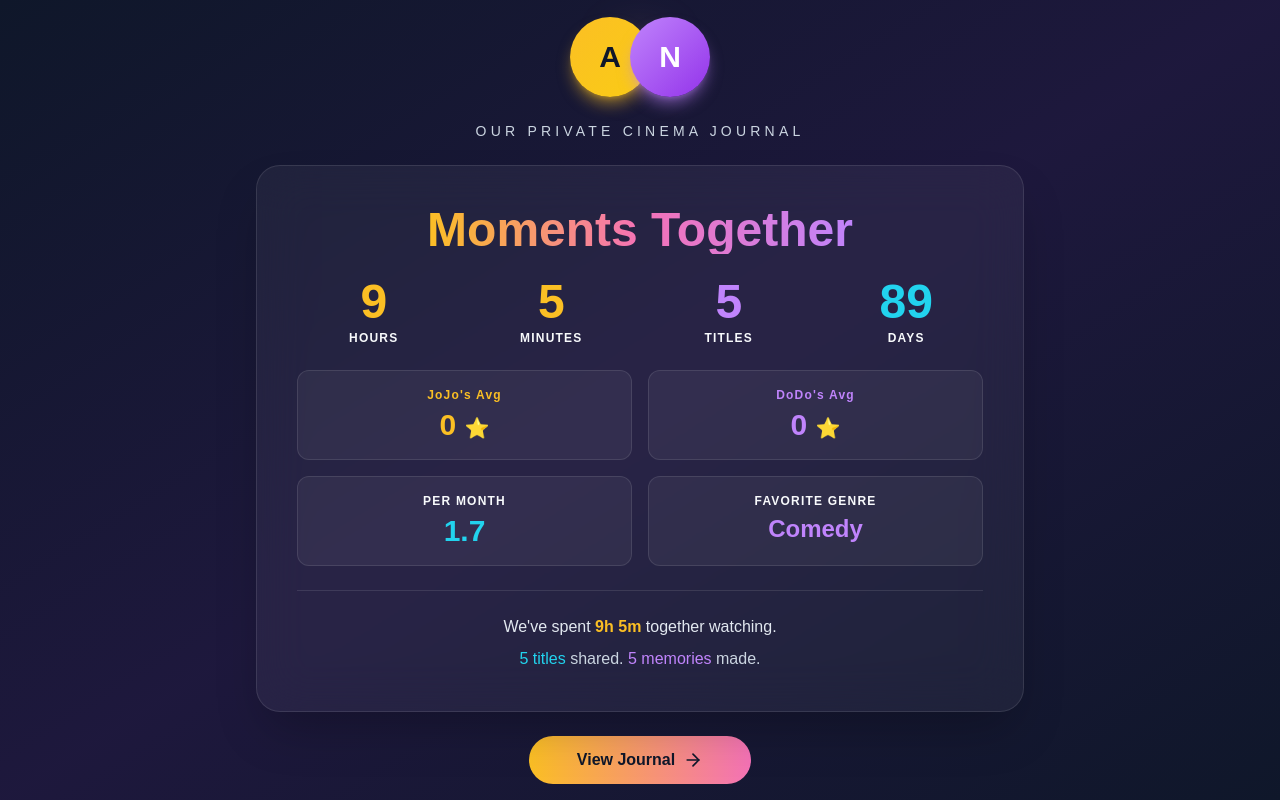
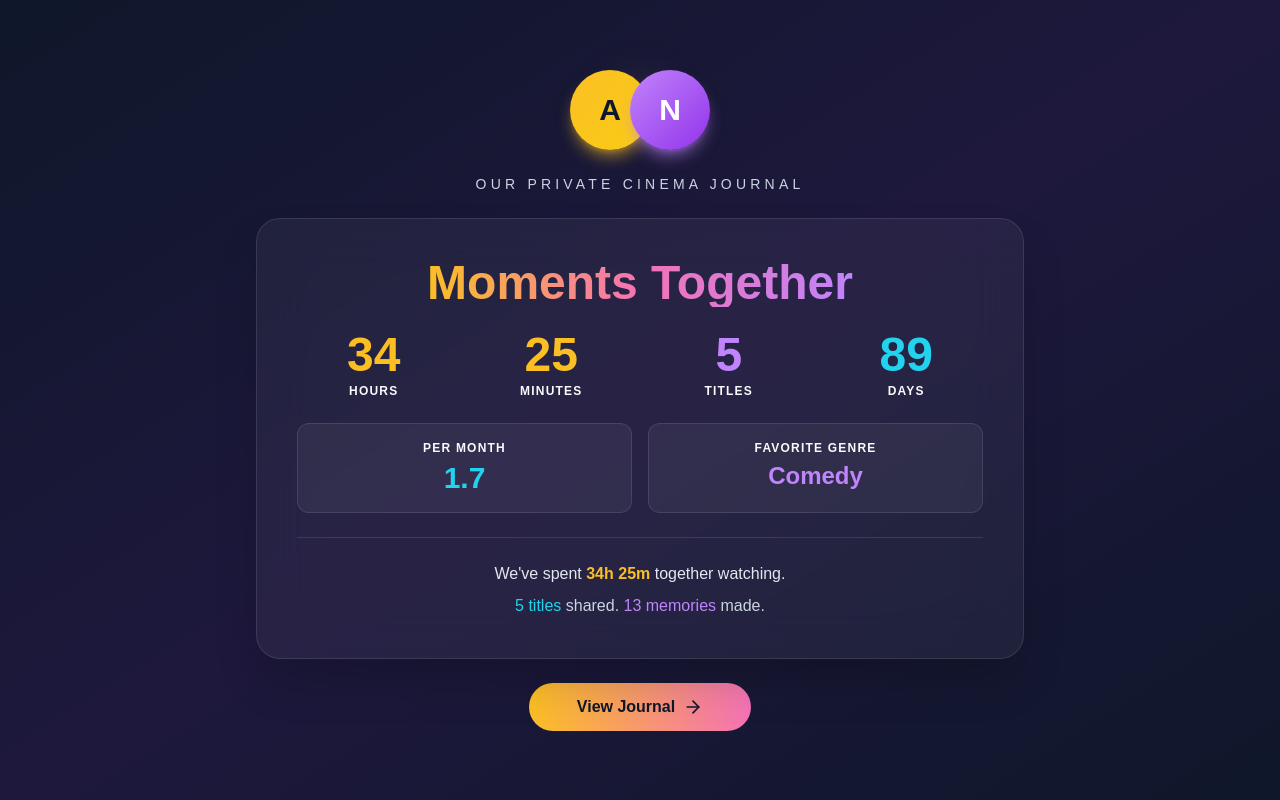
Before and after one commit to hakunnna2/movie-night, a React (Vite) app: page / in a window 1280 px wide. Built offline with nearby package versions, Linux system fonts and the light colour scheme; a web font is replaced by a local one.

Commit message:
Refactor: remove rating stats and update watched count to include individual episodes

```diff
--- a/views/IntroPage.tsx
+++ b/views/IntroPage.tsx
@@ -84,18 +84,16 @@ export const IntroPage = ({ entries, onContinue, selectedUser, onSelectUser }: I
     const watched = entries.filter(e => e.status === 'watched');
 
     let totalMinutes = 0;
-    let totalRating = 0;
-    let totalJojoRating = 0;
-    let totalDodoRating = 0;
-    let ratedCount = 0;
-    let dualRatedCount = 0;
     const genreMap: Record<string, number> = {};
     let watchedTvEpisodeCount = 0;
     let earliestDate = new Date();
     let latestDate = new Date('2000-01-01');
 
-    watched.forEach(entry => {
-      if (entry.type === 'movie' && entry.duration) {
+    // Also count episodes from "upcoming" shows that are marked as "watched"
+    const allEntries = entries;
+
+    allEntries.forEach(entry => {
+      if (entry.status === 'watched' && entry.type === 'movie' && entry.duration) {
         totalMinutes += parseMovieMinutes(entry.duration);
       }
 
@@ -108,7 +106,7 @@ export const IntroPage = ({ entries, onContinue, selectedUser, onSelectUser }: I
           ).length;
         }
 
-        if (watchedEpisodes === 0) {
+        if (watchedEpisodes === 0 && entry.status === 'watched') {
           const fromEpisodes = entry.episodes?.length || 0;
           const fromVideos = entry.videos?.length || 0;
           const fromDuration = getEpisodeCountFromDuration(entry.duration);
@@ -119,17 +117,7 @@ export const IntroPage = ({ entries, onContinue, selectedUser, onSelectUser }: I
         totalMinutes += watchedEpisodes * entry.episodeRuntimeMinutes;
       }
 
-      if (entry.ratings) {
-        const jojoRating = typeof entry.ratings.jojo === 'number' ? entry.ratings.jojo : 0;
-        const dodoRating = typeof entry.ratings.dodo === 'number' ? entry.ratings.dodo : 0;
-        totalJojoRating += jojoRating;
-        totalDodoRating += dodoRating;
-        dualRatedCount++;
-      } else if (entry.rating) {
-        totalRating += entry.rating;
-        ratedCount++;
-      }
-
+      if (entry.status === 'watched') {
         entry.genres?.forEach(genre => {
           genreMap[genre] = (genreMap[genre] || 0) + 1;
         });
@@ -138,22 +126,19 @@ export const IntroPage = ({ entries, onContinue, selectedUser, onSelectUser }: I
         const entryDate = new Date(entry.date);
         if (entryDate < earliestDate) earliestDate = entryDate;
         if (entryDate > latestDate) latestDate = entryDate;
+      }
     });
 
     const hours = Math.floor(totalMinutes / 60);
     const minutes = totalMinutes % 60;
-    const avgRating = ratedCount > 0 ? (totalRating / ratedCount).toFixed(1) : (dualRatedCount > 0 ? ((totalJojoRating + totalDodoRating) / (dualRatedCount * 2)).toFixed(1) : '0');
-    const avgJojoRating = dualRatedCount > 0 ? (totalJojoRating / dualRatedCount).toFixed(1) : '0';
-    const avgDodoRating = dualRatedCount > 0 ? (totalDodoRating / dualRatedCount).toFixed(1) : '0';
     const days = watched.length > 0 ? Math.ceil((new Date().getTime() - earliestDate.getTime()) / (1000 * 60 * 60 * 24)) : 0;
     const perMonth = watched.length > 0 ? (watched.length / Math.max(1, Math.ceil(days / 30))).toFixed(1) : '0';
     const favoriteGenre = Object.entries(genreMap).sort((a, b) => b[1] - a[1])[0]?.[0] || 'Unknown';
     const watchedMovieCount = watched.filter(entry => entry.type === 'movie').length;
-    const watchedTvCount = watched.filter(entry => entry.type === 'tv').length;
-    const memoryCount = watchedMovieCount + (watchedTvEpisodeCount > 0 ? watchedTvEpisodeCount : watchedTvCount);
+    const memoryCount = watchedMovieCount + watchedTvEpisodeCount;
 
-    return { hours, minutes, avgRating, avgJojoRating, avgDodoRating, days, perMonth, favoriteGenre, titleCount: watched.length, memoryCount };
-  }, [entries, selectedUser]);
+    return { hours, minutes, days, perMonth, favoriteGenre, titleCount: watched.length, memoryCount };
+  }, [entries]);
 
   return (
     <div className="min-h-screen bg-gradient-to-br from-night-900 via-purple-900/20 to-night-900 flex items-center justify-center p-4">
@@ -208,16 +193,6 @@ export const IntroPage = ({ entries, onContinue, selectedUser, onSelectUser }: I
 
           {/* Detailed stats */}
           <div className="grid grid-cols-2 gap-3 md:gap-4 mb-6">
-            <div className="bg-white/5 border border-white/10 rounded-xl p-3 md:p-4 text-center">
-              <div className="text-[10px] md:text-xs text-[#fbbf24] tracking-widest font-semibold mb-1">JoJo's Avg</div>
-              <div className="text-2xl md:text-3xl font-bold text-[#fbbf24]">{timeTogether.avgJojoRating} <span className="text-base md:text-xl">⭐</span></div>
-            </div>
-
-            <div className="bg-white/5 border border-white/10 rounded-xl p-3 md:p-4 text-center">
-              <div className="text-[10px] md:text-xs text-[#c084fc] tracking-widest font-semibold mb-1">DoDo's Avg</div>
-              <div className="text-2xl md:text-3xl font-bold text-[#c084fc]">{timeTogether.avgDodoRating} <span className="text-base md:text-xl">⭐</span></div>
-            </div>
-
             <div className="bg-white/5 border border-white/10 rounded-xl p-3 md:p-4 text-center">
               <div className="text-[10px] md:text-xs text-ink-400 uppercase tracking-widest font-semibold mb-1">Per Month</div>
               <div className="text-2xl md:text-3xl font-bold text-cyan-400">{timeTogether.perMonth}</div>
```
Lines whose indentation alone changed are shown as unchanged.
